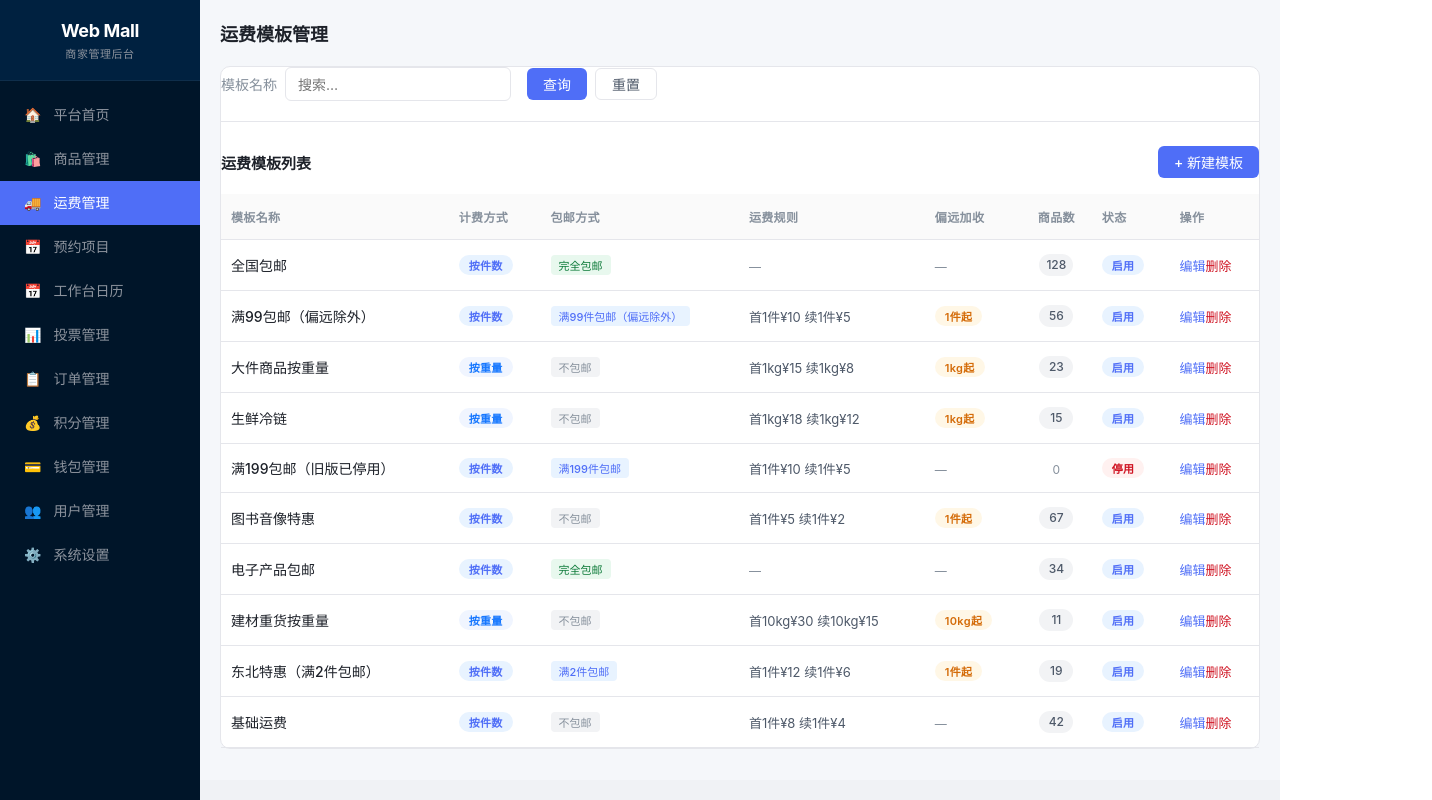
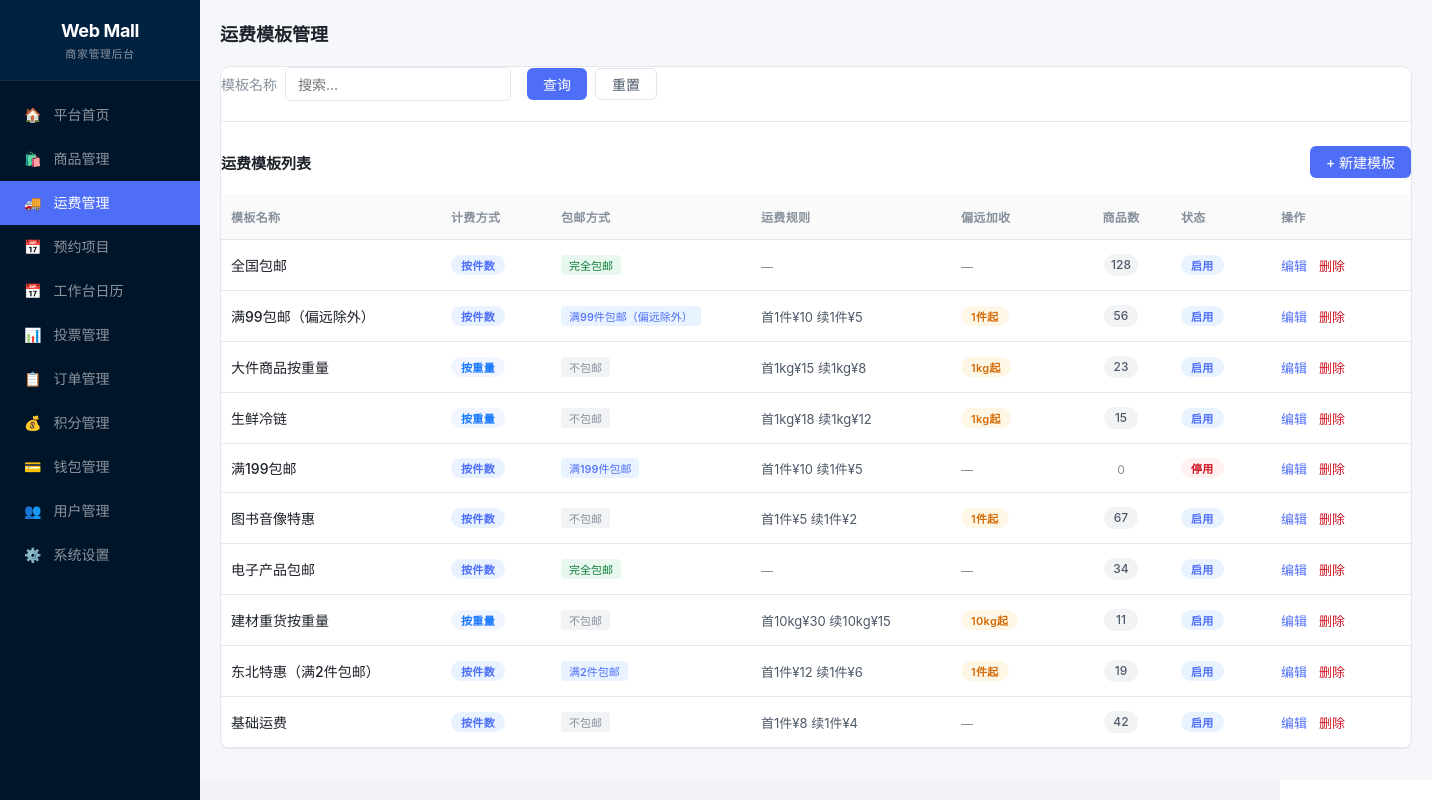
Before and after one commit to wu-pengbo/web_mall, a Vue app: page /freight in a window 1280 px wide. Shown: the whole page, 1432 px wide, since content can reach past the window. Built offline with nearby package versions, Linux system fonts and the light colour scheme; the HTML template or start-up script is replaced by a standard one.

Commit message:
style: 优化运费模板列表页排版——列宽分配、操作按钮间距、信息精简

```diff
--- a/src/data/freight.ts
+++ b/src/data/freight.ts
@@ -56,7 +56,7 @@ export const mockTemplates: FreightTemplate[] = [
   },
   {
     id: 'tpl_005',
-    name: '满199包邮（旧版已停用）',
+    name: '满199包邮',
     chargeType: 'piece',
     freeShippingMode: 'amount',
     freeShippingThreshold: 199,
--- a/src/views/FreightManage.vue
+++ b/src/views/FreightManage.vue
@@ -98,27 +98,27 @@ const getRuleSummary = (t: FreightTemplate): string => {
         </div>
       </div>
 
-      <div style="display: flex; justify-content: space-between; align-items: center; margin-bottom: 16px;">
+      <div style="display: flex; justify-content: space-between; align-items: center; margin-bottom: 16px; flex-wrap: wrap;">
         <div class="table-title">运费模板列表</div>
         <button class="btn btn-primary" @click="goPublish()">+ 新建模板</button>
       </div>
 
-      <table class="data-table" v-if="pagedList.length > 0">
+      <table class="data-table" v-if="pagedList.length > 0" style="table-layout: fixed; width: 100%;">
         <thead>
           <tr>
-            <th>模板名称</th>
-            <th>计费方式</th>
-            <th>包邮方式</th>
-            <th>运费规则</th>
-            <th>偏远加收</th>
-            <th style="text-align: center;">商品数</th>
-            <th>状态</th>
-            <th>操作</th>
+            <th style="width: 200px;">模板名称</th>
+            <th style="width: 90px;">计费方式</th>
+            <th style="width: 180px;">包邮方式</th>
+            <th style="width: 180px;">运费规则</th>
+            <th style="width: 100px;">偏远加收</th>
+            <th style="width: 80px; text-align: center;">商品数</th>
+            <th style="width: 80px;">状态</th>
+            <th style="width: 120px;">操作</th>
           </tr>
         </thead>
         <tbody>
           <tr v-for="item in pagedList" :key="item.id">
-            <td class="freight-name">{{ item.name }}</td>
+            <td class="freight-name" :title="item.name">{{ item.name }}</td>
             <td><span class="status-tag" :class="item.chargeType === 'piece' ? 'normal' : 'processing'">{{ CHARGE_TYPE_LABEL[item.chargeType] }}</span></td>
             <td>
               <span class="free-tag" :class="item.freeShippingMode">
@@ -148,8 +148,10 @@ const getRuleSummary = (t: FreightTemplate): string => {
               </span>
             </td>
             <td>
-              <span class="action-link" @click="goPublish(item.id)">编辑</span>
-              <span class="action-link danger" @click="confirmDelete(item)">删除</span>
+              <div class="action-group">
+                <span class="action-link" @click="goPublish(item.id)">编辑</span>
+                <span class="action-link danger" @click="confirmDelete(item)">删除</span>
+              </div>
             </td>
           </tr>
         </tbody>
@@ -182,8 +184,8 @@ const getRuleSummary = (t: FreightTemplate): string => {
 .page-header { margin-bottom: 20px; }
 .breadcrumb { font-size: 18px; font-weight: 700; color: #1D2129; }
 .table-title { font-size: 15px; font-weight: 600; color: #1D2129; }
-.freight-name { font-weight: 500; color: #1D2129; }
-.fee-text { font-size: 13px; color: #4E5969; }
+.freight-name { font-weight: 500; color: #1D2129; white-space: nowrap; max-width: 240px; overflow: hidden; text-overflow: ellipsis; }
+.fee-text { font-size: 13px; color: #4E5969; white-space: nowrap; }
 
 /* 包邮标签 */
 .free-tag {
@@ -199,4 +201,5 @@ const getRuleSummary = (t: FreightTemplate): string => {
   text-align: center; background-color: #F2F3F5; color: #4E5969;
   border-radius: 11px; font-size: 12px; font-weight: 500; padding: 0 6px;
 }
+.action-group { display: flex; gap: 12px; align-items: center; }
 </style>
```
Also changed, not shown: 1 other file (tests, documents, lock files or other folders).
